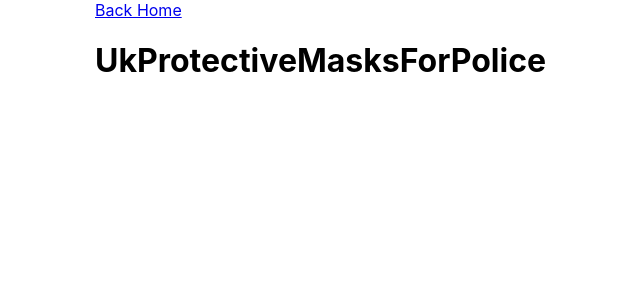
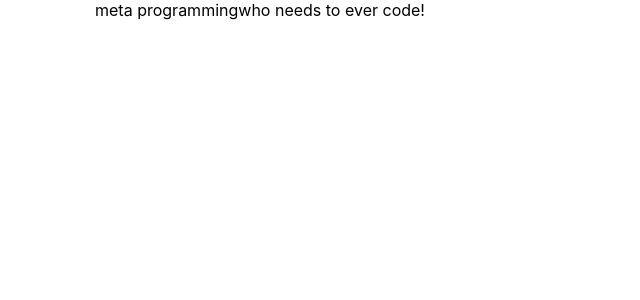
Before and after one commit to europach/europach-app, a React (Create React App) app: page /uk/meta-programming in a window 1280 px wide. Shown: the top 300 px of the page, without its empty margins (45-685 px from the left). Built offline with nearby package versions, Linux system fonts and the light colour scheme.

Commit message:
finding events based on the url

```diff
--- a/src/App.js
+++ b/src/App.js
@@ -17,7 +17,8 @@ class App extends Component {
             <Route exact path='/germany' component={GermanyStory} />
             <Route path={`/germany/:eventId`} component={Event} />
 
-            <Route path='/uk' component={UkStory} />
+            <Route exact path='/uk' component={UkStory} />
+            <Route path={`/uk/:eventId`} component={Event} />
             <Route component={Error} />
           </Switch>
         </div>
--- a/src/components/Event.js
+++ b/src/components/Event.js
@@ -1,8 +1,9 @@
-import React from 'react';
-import { GermanyEvents } from '../events/GermanyEvents';
+import React from 'react'
+import { detectStory } from '../events/storyMappings';
 
 const Event = ({ match }) => {
-  const eventData = GermanyEvents.find(({ id }) => id === match.params.eventId)
+  console.log('here', match.url)
+  const eventData = detectStory(match.url, match.params.eventId);
 
   return (
     <div>
--- a/src/components/StoryFilter.js
+++ b/src/components/StoryFilter.js
@@ -1,6 +1,5 @@
 import { Events } from '../events/Events';
-import {
-  germanySelector, ukSelector, turkeySelector, germanyRoutingEvents, ukRoutingEvents, turkeyRoutingEvents } from './Selectors';
+import { storyMappings } from '../events/storyMappings';
 
 const STORIES = [ '/germany', '/uk', 'turkey' ];
 
@@ -12,21 +11,6 @@ const sortByDate = dateArray => {
 
 const flatten = multiDimensionalArray => {
   return [].concat(...multiDimensionalArray);
-}
-
-const storyMappings = {
-  '/germany': {
-    base: germanySelector,
-    routing: germanyRoutingEvents
-  },
-  '/uk': {
-    base: ukSelector,
-    routing: ukRoutingEvents
-  },
-  'turkey': {
-    base: turkeySelector,
-    routing: turkeyRoutingEvents
-  }
 }
 
 const storiesForFilter = (storyUrl) => {
@@ -60,11 +44,3 @@ export const storyFilter = (storyUrl, filters) => {
   const relatedLogics = relatedLogicsForStory(storyUrl, filters);
   return sortByDate([...relatedLogics, ...baseEvents]);
 }
-
-
-  // get stories that aren't the main story
-    // iterate through stories
-      // find filters that match selected values
-      // build a new object based on the filters
-      // remove duplicate values
-      // sort by date
--- a/src/components/TimeLine.js
+++ b/src/components/TimeLine.js
@@ -37,9 +37,9 @@ class TimeLine extends React.Component {
 
         <ul>
           {
-            this.state.selectedEvents && this.state.selectedEvents.map(({ name, id }) => (
+            this.state.selectedEvents && this.state.selectedEvents.map(({ name, id, baseStory }) => (
               <li key={id}>
-                <Link to={`${this.props.match.url}/${id}`}>
+                <Link to={`${baseStory}/${id}`}>
                   {name}
                 </Link>
               </li>
--- a/src/events/GermanyEvents.js
+++ b/src/events/GermanyEvents.js
@@ -1,23 +1,29 @@
+const baseStory = 'germany';
+
 export const GermanyEvents = [
+
   {
     name: 'React Router',
     id: 'react-router',
     description: 'Declarative, component based routing for React',
     startDate: '1955-01-05',
-    logics: ['routing']
+    logics: ['routing'],
+    baseStory,
   },
   {
     name: 'React.js',
     id: 'reactjs',
     description: 'A JavaScript library for building user interfaces',
     startDate: '1965-01-05',
-    logics: ['library']
+    logics: ['library'],
+    baseStory,
   },
   {
     name: 'Functional Programming',
     id: 'functional-programming',
     description: 'In computer science, functional programming is a programming paradigm—a style of building the structure and elements of computer programs—that treats computation as the evaluation of mathematical functions and avoids changing-state and mutable data.',
     startDate: '1975-01-05',
-    logics: ['programming']
+    logics: ['programming'],
+    baseStory,
   }
 ]
--- a/src/events/TurkeyEvents.js
+++ b/src/events/TurkeyEvents.js
@@ -1,9 +1,12 @@
+const baseStory = '/turkey';
+
 export const TurkeyEvents = [
   {
     name: 'Express routes',
     id: 'express-routes',
     description: 'cool cool',
     startDate: '1957-01-05',
-    logics: ['routing']
+    logics: ['routing'],
+    baseStory,
   },
 ]
--- a/src/events/UkEvents.js
+++ b/src/events/UkEvents.js
@@ -1,30 +1,36 @@
+const baseStory = '/uk';
+
 export const UkEvents = [
   {
     name: 'Ruby Routes',
     id: 'ruby-programming',
     description: 'Ruby is the best',
     startDate: '1960-01-05',
-    logics: ['routing']
+    logics: ['routing'],
+    baseStory,
   },
   {
     name: 'Rails Best Eva',
     id: 'rails',
     description: 'Rails is event better',
     startDate: '1970-01-05',
-    logics: ['library']
+    logics: ['library'],
+    baseStory,
   },
   {
     name: 'Object Oriented Programming',
     id: 'oo-programming',
     description: 'best eva, everyone should program like this!',
     startDate: '1980-01-05',
-    logics: ['programming']
+    logics: ['programming'],
+    baseStory,
   },
   {
     name: 'meta programming',
     id: 'meta-programming',
     description: 'who needs to ever code!',
     startDate: '1981-01-07',
-    logics: ['programming', 'meta programming']
+    logics: ['programming', 'meta programming'],
+    baseStory,
   }
 ]
--- /dev/null
+++ b/src/events/storyMappings.js
@@ -0,0 +1,34 @@
+import {
+  germanySelector,
+  ukSelector,
+  turkeySelector,
+  germanyRoutingEvents,
+  ukRoutingEvents,
+  turkeyRoutingEvents
+} from './Selectors';
+
+import { Events } from './Events';
+
+export const storyMappings = {
+  '/germany': {
+    base: germanySelector,
+    routing: germanyRoutingEvents
+  },
+  '/uk': {
+    base: ukSelector,
+    routing: ukRoutingEvents
+  },
+  'turkey': {
+    base: turkeySelector,
+    routing: turkeyRoutingEvents
+  }
+}
+
+export const detectStory = (storyUrl, eventId) => {
+  const currentStory = storyUrl.split('/')[1];
+  const storyEvents = storyMappings[`/${currentStory}`].base(Events);
+
+  const story = storyEvents.find(({ id }) => id === eventId)
+
+  return story;
+}
```
Also changed, not shown: src/events/Selectors.js (renamed from src/components/Selectors.js).
